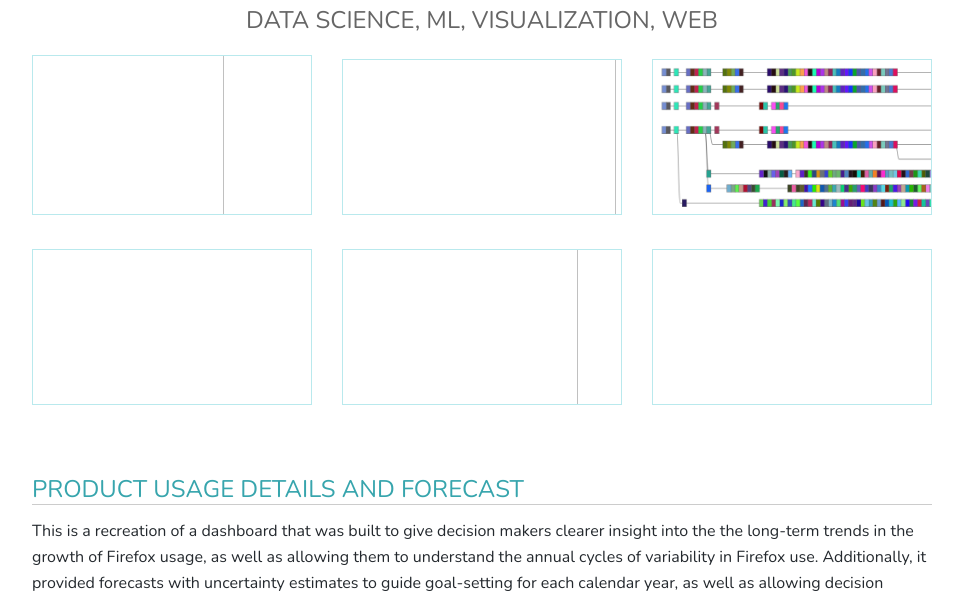
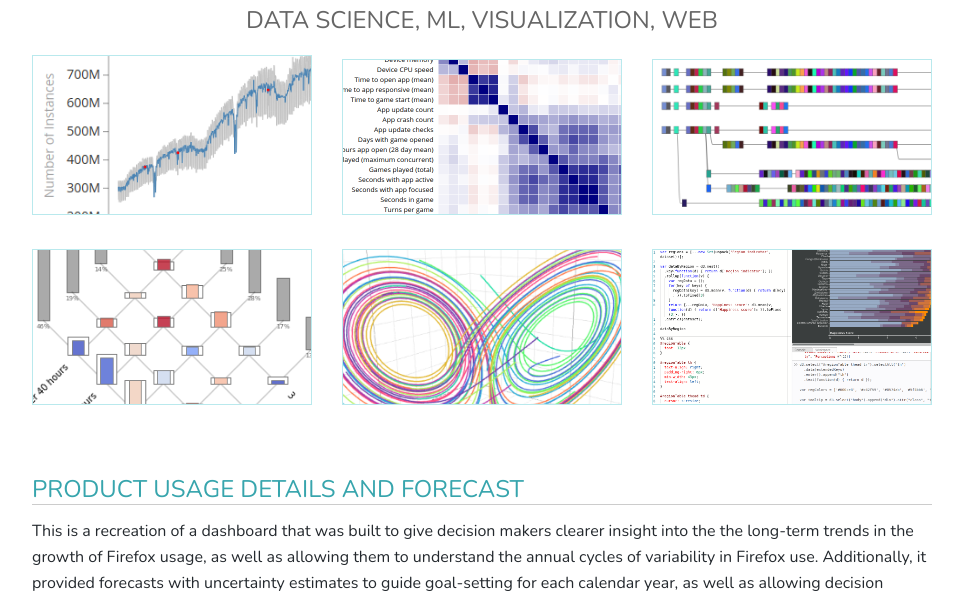
Before and after one commit to bcolloran/examples, a plain HTML site: page index.html in a window 1280 px wide. Shown: the part 181-782 px from the top of the page, without its empty margins (158-1121 px from the left). Drawn offline with nearby package versions, Linux system fonts and the light colour scheme; the site is published under a folder, as on GitHub Pages, so addresses that start at the root find nothing.

Commit message:
fix image refs

```diff
--- a/index.html
+++ b/index.html
@@ -231,7 +231,7 @@
           <li>
             <a href="#tabs-2"
               ><img
-                src="/screenshots/adu_static.png"
+                src="screenshots/adu_static.png"
                 style="
                   height: 207px;
                   position: relative;
@@ -243,7 +243,7 @@
           <li>
             <a href="#tabs-3"
               ><img
-                src="/screenshots/corr_mat_labeled.png"
+                src="screenshots/corr_mat_labeled.png"
                 style="
                   height: 322px;
                   position: relative;
@@ -264,7 +264,7 @@
           <li>
             <a href="#tabs-5"
               ><img
-                src="/screenshots/survey_plot.png"
+                src="screenshots/survey_plot.png"
                 style="
                   position: relative;
                   right: -37px;
@@ -277,7 +277,7 @@
           <li>
             <a href="#tabs-6"
               ><img
-                src="/screenshots/lorenz.png"
+                src="screenshots/lorenz.png"
                 style="
                   height: 300px;
                   position: relative;
@@ -289,7 +289,7 @@
           <li>
             <a href="#tabs-iodide"
               ><img
-                src="/screenshots/iodide_static.png"
+                src="screenshots/iodide_static.png"
                 style="position: relative; top: -57px; left: -5px; width: 103%"
               />
             </a>
```
